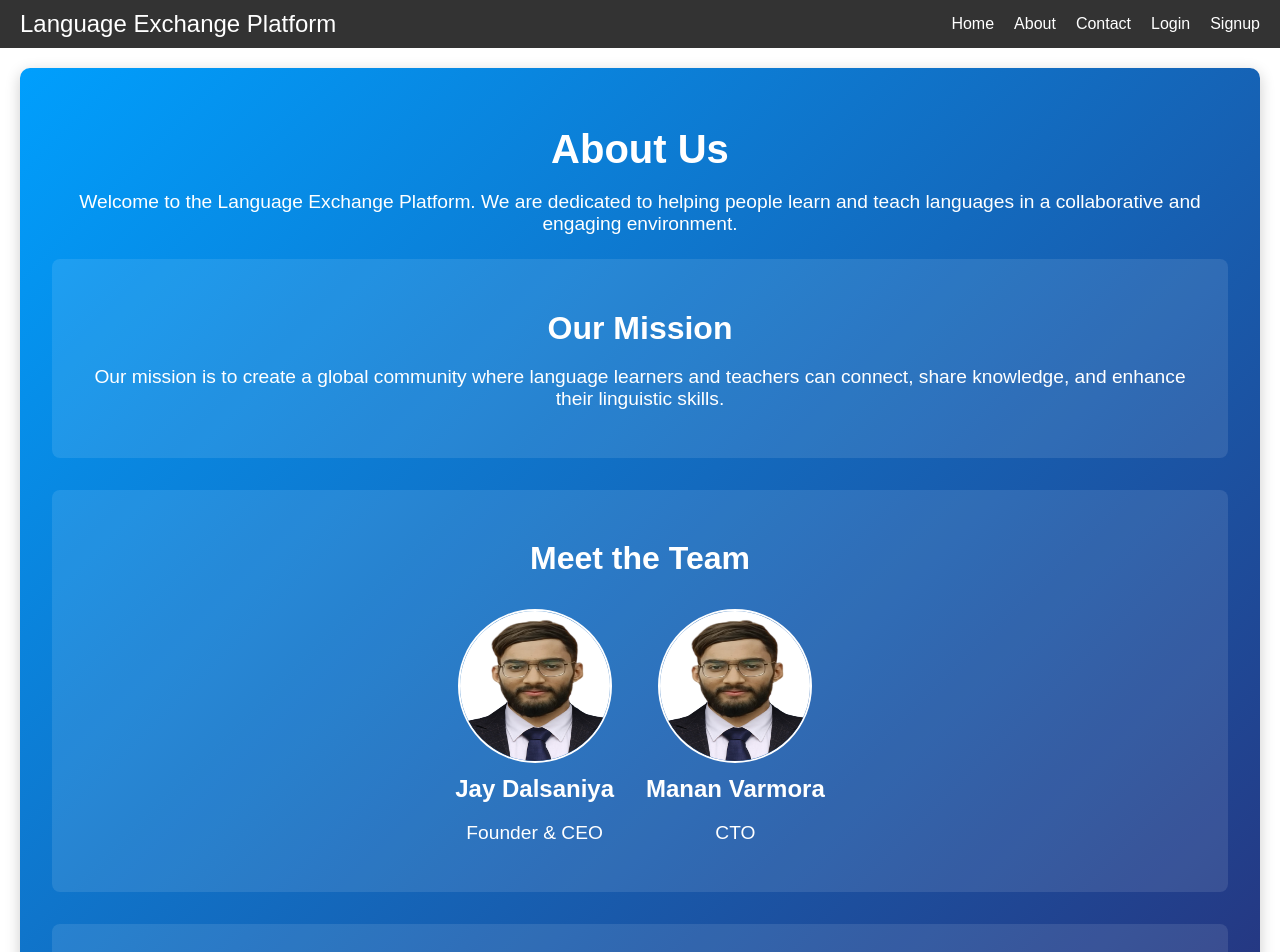
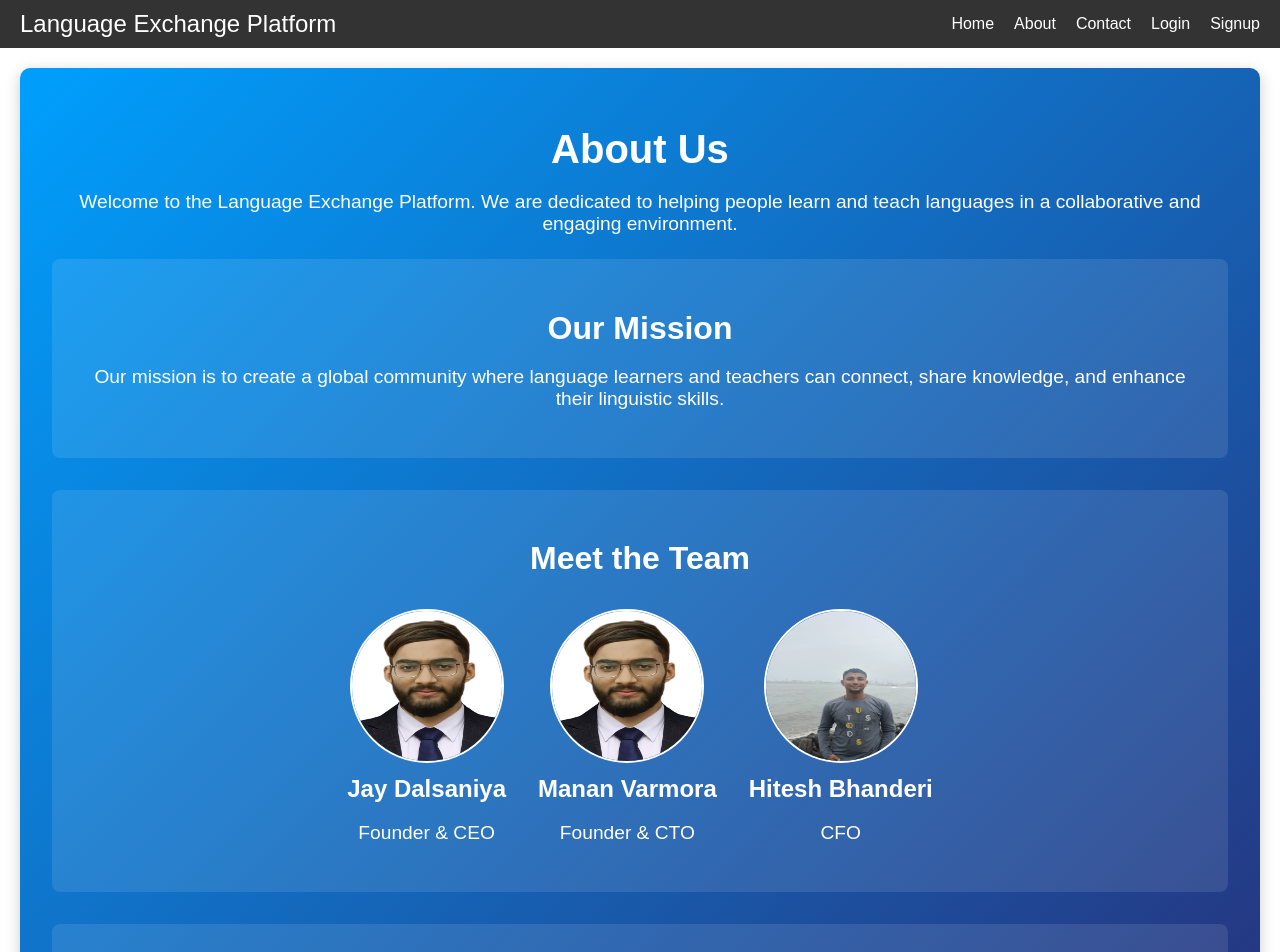
Before and after one commit to Jay-Dalsaniya/LanguageExchangePlatform, a React (Create React App) app in the folder client/: page /about in a window 1280 px wide. Shown: the top 952 px of the page. Built offline with nearby package versions, Linux system fonts and the light colour scheme.

Commit message:
about us change add photo and change i nlogin page in remaimber add space

```diff
--- a/client/src/components/NavBar.js
+++ b/client/src/components/NavBar.js
@@ -2,7 +2,7 @@ import React from 'react';
 import { Link, useNavigate } from 'react-router-dom';
 import './NavBar.css';
 
-const NavBar = ({ isAuthenticated, userRole }) => {
+const NavBar = ({ isAuthenticated, userRole, handleLogout }) => {
   const navigate = useNavigate();
 
   return (
--- a/client/src/pages/About.js
+++ b/client/src/pages/About.js
@@ -25,9 +25,13 @@ const About = () => {
           <div className="team-member">
             <img src="assets\jay_photo.png" alt="Team Member 2" />
             <h3>Manan Varmora</h3>
-            <p>CTO</p>
+            <p>Founder & CTO</p>
           </div>
-
+          <div className="team-member">
+            <img src="assets\hitesh_photo.jpg" alt="Team Member 2" />
+            <h3>Hitesh Bhanderi</h3>
+            <p>CFO</p>
+          </div>
         </div>
       </section>
       <section className="values">
--- a/client/src/pages/Login.js
+++ b/client/src/pages/Login.js
@@ -56,7 +56,7 @@ const Login = ({ setIsAuthenticated, setUserRole }) => {
           </div>
           <div className="form-group">
             <input type="checkbox" id="rememberMe" />
-            <label htmlFor="rememberMe">Remember Me</label>
+            <label htmlFor="rememberMe">Remember Me </label>
             <a href="/forgot-password" className="forgot-password">Forgot Password?</a>
           </div>
           <button type="submit" className="login-btn">SIGN IN</button>
```
Also changed, not shown: client/public/assets/hitesh_photo.jpg (added).
